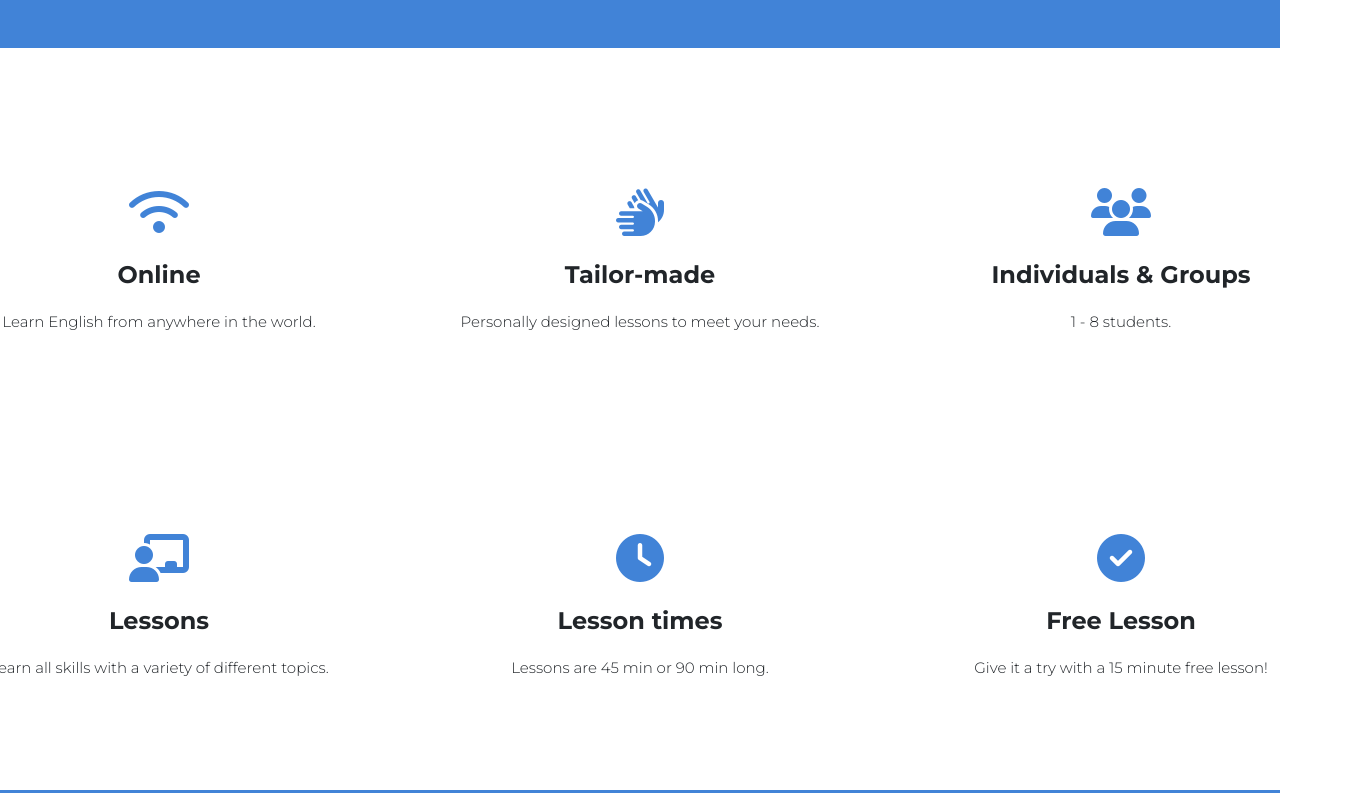
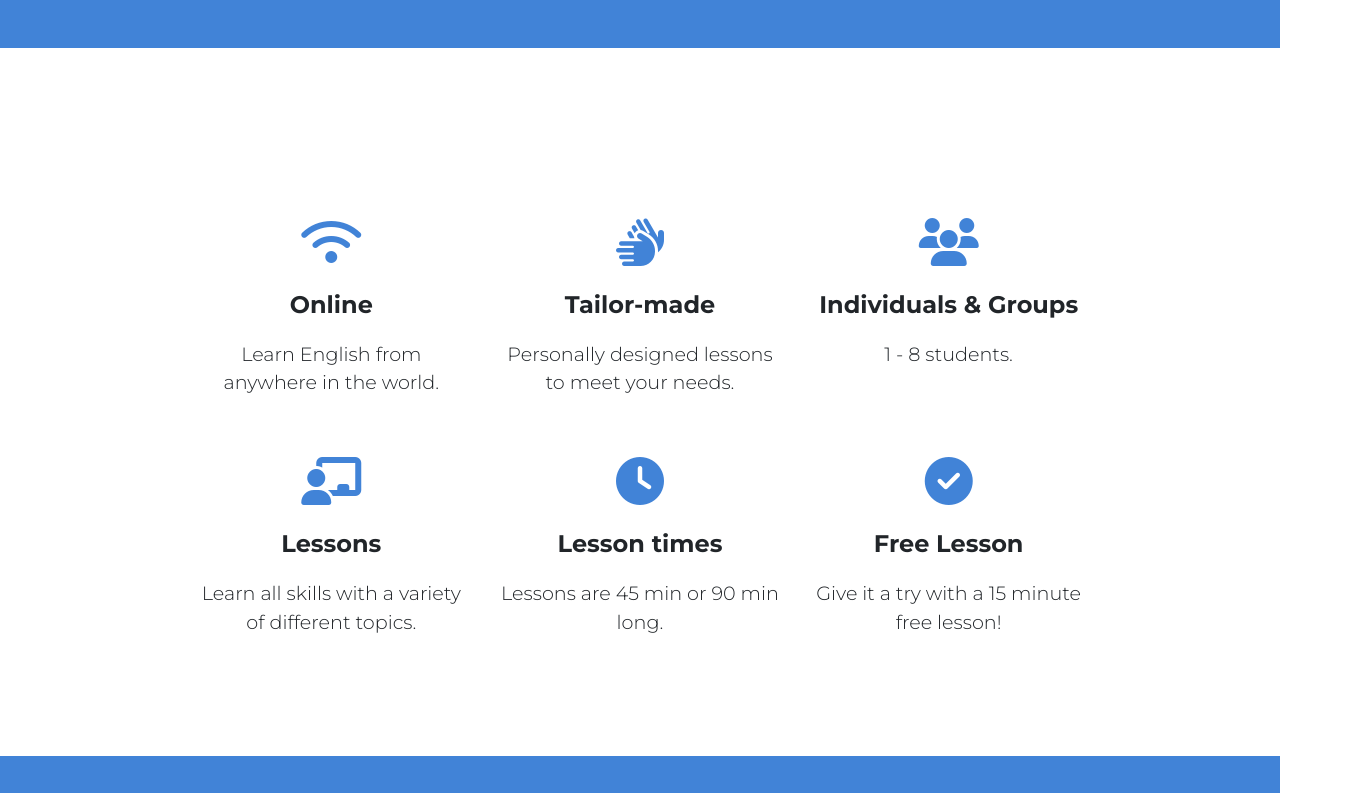
Before and after one commit to LC45/gestudies, a plain HTML site: page index.html in a window 1280 px wide. Shown: the part 592-1385 px from the top of the page, 1362 px wide, since content can reach past the window. Drawn offline with nearby package versions, Linux system fonts and the light colour scheme; files whose address does not match are found by name.

Commit message:
commit info size

```diff
--- a/css/styles.css
+++ b/css/styles.css
@@ -29,8 +29,7 @@ max-width: 100%;
 
 .row {
   padding-top: 50px;
-  margin-left: -15%;
-  margin-right: -15%;
+
 }
 
 
@@ -71,9 +70,10 @@ max-width: 100%;
   padding: 7% 15%;
 }
 
-.container {
-  width: auto;
-}
+/* .container-fluid-info {
+  padding-left: -10%;
+  padding-right: -10%;
+} */
 
 /* Navigation Bar */
 .navbar {
@@ -169,17 +169,22 @@ max-width: 100%;
 
 /* info cards */
 span {
-  font-size: 15px;
+  font-size: 1.2rem;
 }
 
-/* .box {
-  padding: 60px 0px;
-} */
+.h4 {
+  font-size: 1.3rem;
+}
+
+.box {
+  padding: 60px 0;
+}
 
 .box-part {
   background: #FFF;
   border-radius: 0;
-  padding: 60px 10px;
+  margin-left: 20%;
+  margin-right: 20%;
   margin: 30px 0;
 }
 
--- a/index.html
+++ b/index.html
@@ -67,7 +67,10 @@
 
   <section id="lessons">
 
-    <div class="container">
+    <div class="container-fluid">
+
+<!-- <div class="box"> -->
+
       <div class="row">
         <div class="col-lg-4 col-md-6 col-sm-12 col-xs-12">
           <div class="box-part text-center">
@@ -179,6 +182,7 @@
     </div>
 
 
+  </div>
   </section>
 
   <section class="colored-section" id="about">
```
